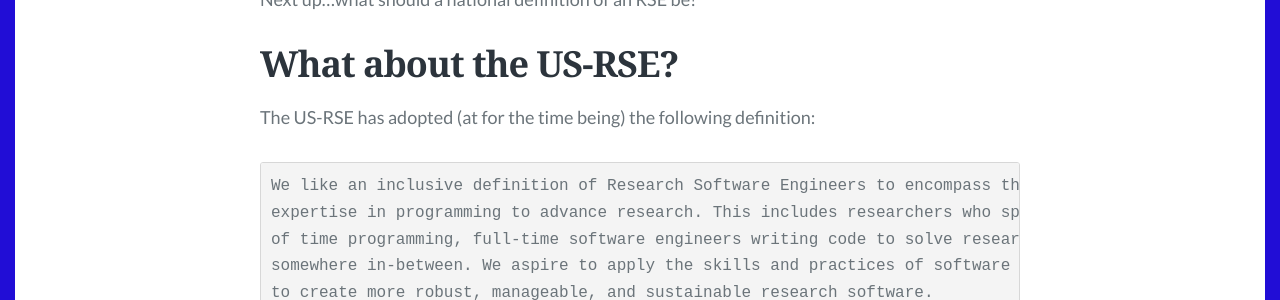
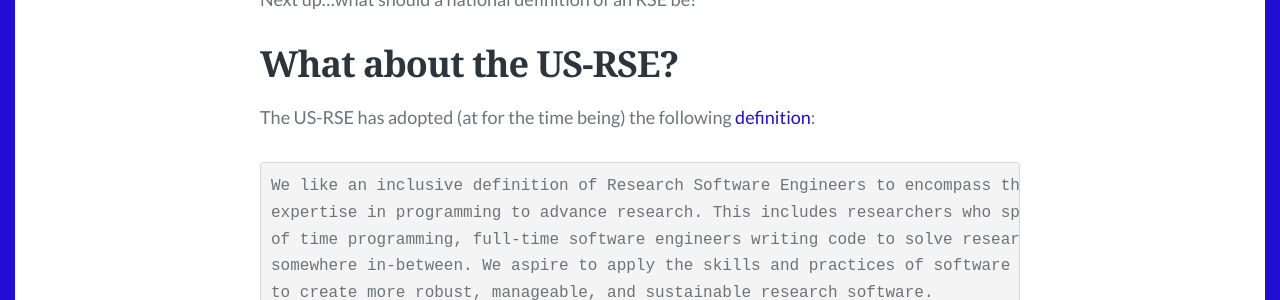
Before and after one commit to cosden/cosden.github.io, a Jekyll site: the page built from _posts/2019-09-26-what-is-an-rse.md, in a window 1280 px wide and 900 px high, scrolled down 3516 px. Shown: the part 154-454 px from the top of the window. Built offline with Jekyll 4.4.1, drawn with Linux system fonts in a browser that asks for light colours; some web fonts are replaced; part of the change alters nothing that is shown.

Commit message:
add link

```diff
--- a/_posts/2019-09-26-what-is-an-rse.md
+++ b/_posts/2019-09-26-what-is-an-rse.md
@@ -50,7 +50,7 @@ Next up...what should a national definition of an RSE be?
 
 # What about the US-RSE?
 
-The US-RSE has adopted (at for the time being) the following definition:
+The US-RSE has adopted (at for the time being) the following [definition](https://us-rse.org/what-is-an-rse/):
 
     We like an inclusive definition of Research Software Engineers to encompass those who regularly use
     expertise in programming to advance research. This includes researchers who spend a significant amount
```
